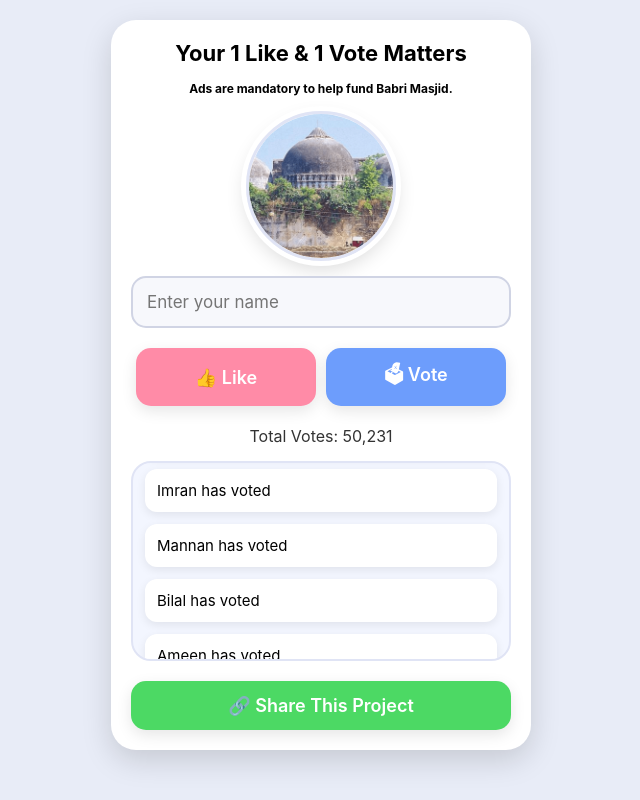
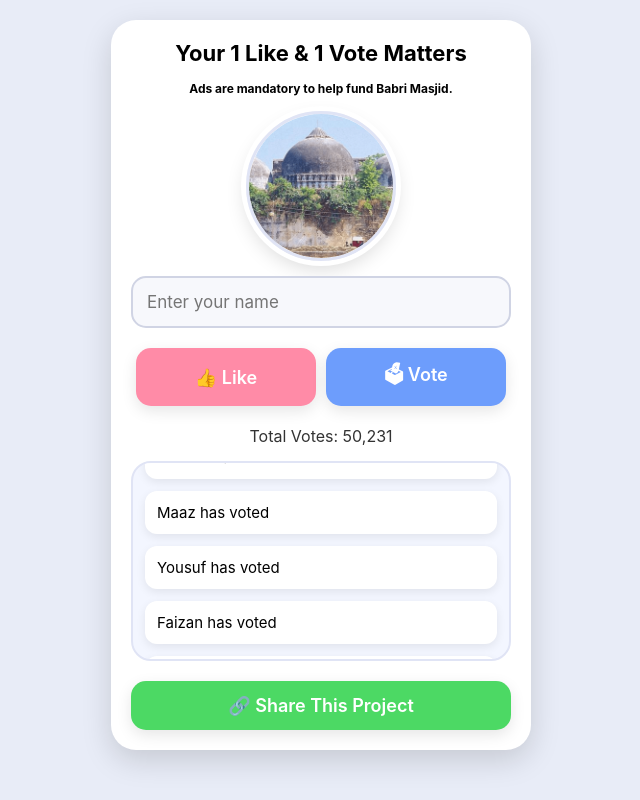
Before and after one commit to reviewsystem1/babrimasjid, a plain HTML site: page index.html in a window 1280 px wide. Shown: the whole page, without its empty margins (319-959 px from the left). Drawn offline with Linux system fonts and the light colour scheme.

Commit message:
Update index.html

```diff
--- a/index.html
+++ b/index.html
@@ -201,14 +201,30 @@
     let userVotes = JSON.parse(localStorage.getItem("userVotes")) || {};
 
     // 50+ Sample Names
-    const sampleNames = [
-        "Mohammad Sulaiman","Rizwan","Ayesha","Sharukh","Sameer","Shaik Rahil",
-        "Fahad","Imran","Rashid","Zubair","Aadil","Sohail","Tausif","Arshad","Faizan",
-        "Afnan","Mubarak","Abdullah","Rehan","Kareem","Arif","Sarfaraz","Naseer",
-        "Hameed","Salman","Nawaz","Junaid","Bilal","Aqib","Sajid","Sadiq","Waseem",
-        "Shahid","Ikram","Yasir","Armaan","Farhan","Ameen","Aahil","Zaid","Sulaiman",
-        "Mannan","Adnan","Ayub","Ismail","Kabir","Hassan","Shuaib","Muzammil","Feroz"
-    ];
+   const sampleNames = [
+    // Original 50 Names
+    "Mohammad Sulaiman", "Rizwan", "Ayesha", "Sharukh", "Sameer", "Shaik Rahil",
+    "Fahad", "Imran", "Rashid", "Zubair", "Aadil", "Sohail", "Tausif", "Arshad", "Faizan",
+    "Afnan", "Mubarak", "Abdullah", "Rehan", "Kareem", "Arif", "Sarfaraz", "Naseer",
+    "Hameed", "Salman", "Nawaz", "Junaid", "Bilal", "Aqib", "Sajid", "Sadiq", "Waseem",
+    "Shahid", "Ikram", "Yasir", "Armaan", "Farhan", "Ameen", "Aahil", "Zaid", "Sulaiman",
+    "Mannan", "Adnan", "Ayub", "Ismail", "Kabir", "Hassan", "Shuaib", "Muzammil", "Feroz",
+    "Aaliya", "Afreen", "Mahira", "Sameena", "Farzana", "Nazia", "Rubina", "Sana", "Ruksana", "Mariyam",
+    "Ariba", "Gulnaz", "Nida", "Rafia", "Zainab", "Firdous", "Rihana", "Shabana", "Javeria", "Huma",
+    "Mehnaz", "Sofia", "Humaira", "Fareeda", "Afsa", "Shazia", "Rubeena", "Uzma", "Tasneem", "Zara",
+    "Liyana", "Naeema", "Iram", "Arshiya", "Hiba", "Areeba", "Sumbul", "Sabina", "Fiza", "Zoya",
+    "Ayaan", "Rayyan", "Huzaifa", "Danish", "Saif", "Farooq", "Maaz", "Zameer", "Abrar", "Aman",
+    "Irfan", "Shadab", "Touqeer", "Shabbir", "Zain", "Suhail", "Arifuddin", "Kaleem", "Rashad", "Firoz",
+    "Tahir", "Nadeem", "Asif", "Azhar", "Noman", "Imtiyaz", "Kasim", "Shamsuddin", "Younus", "Khalid",
+    "Arbaz", "Murtuza", "Faheem", "Siraj", "Jibran", "Faisal", "Owais", "Azeem", "Mateen", "Riyaz",
+    "Shifa", "Madiha", "Insha", "Sehrish", "Zulekha", "Haleema", "Sumaira", "Aamna", "Nargis", "Sadiya",
+    "Amreen", "Jannat", "Ruqaiya", "Tabassum", "Khadija", "Afsana", "Samreen", "Alfia", "Sameed", "Faiz",
+    "Shan", "Mubashir", "Ehtesham", "Abraruddin", "Mohsin", "Rashiq", "Yousuf", "Taha", "Iqbal", "Wali",
+    "Ehsan", "Faisaluddin", "Javed", "Ahsan", "Mueed", "Hamid", "Naushad", "Razak", "Kulsum", "Sakeena",
+    "Ruhi", "Iqra", "Aabida", "Sidra", "Adeeba", "Fariha", "Sehr", "Mahnoor", "Faris", "Affan",
+    "Umair", "Fahim", "Aadiluddin", "Tauheed", "Rayan", "Junaiduddin", "Ashfaq", "Wajid", "Misbah", "Rukhsar",
+    "Nazreen", "Shameem", "Afsheen", "Haniya", "Aynaz", "Sehrin", "Aleena", "Mahira"
+];
 
     // Function to shuffle an array (Fisher-Yates algorithm)
     function shuffleArray(array) {
```
